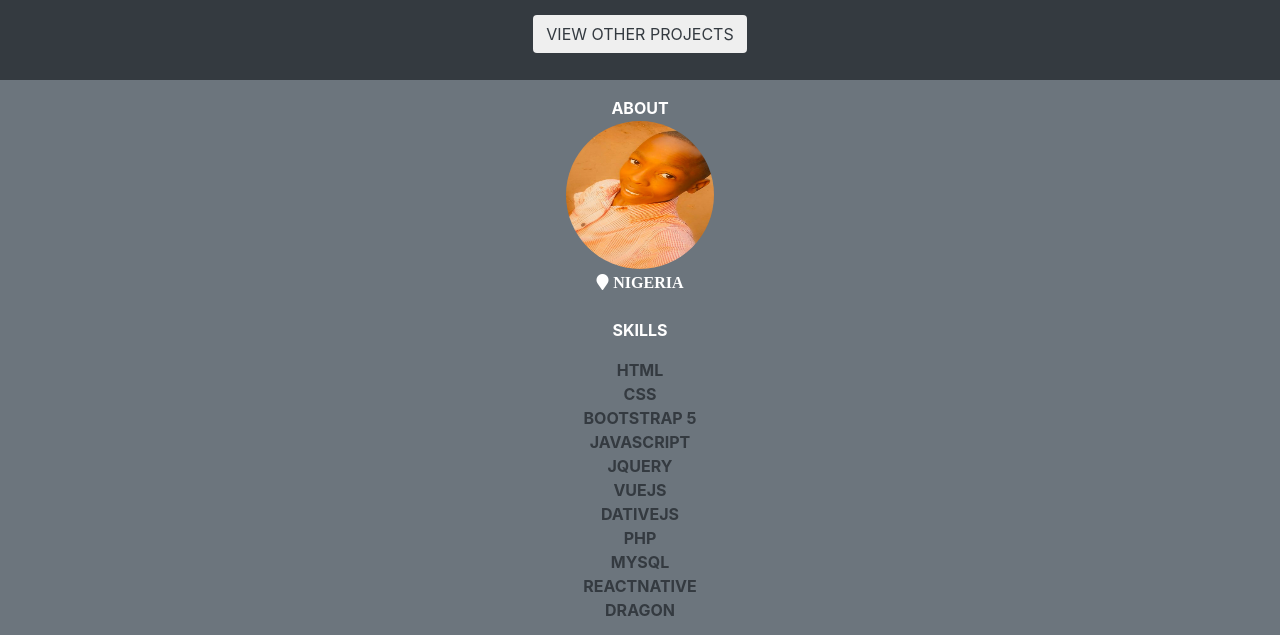
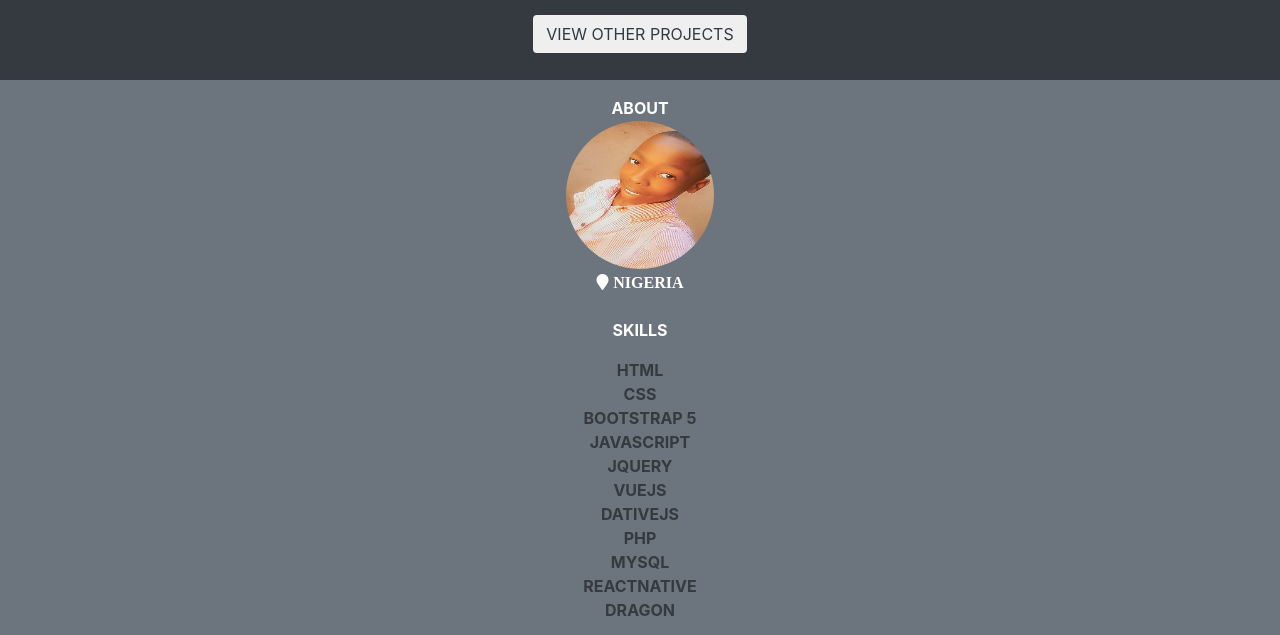
Before and after one commit to iamGodskid/uzodimmajosephifeanyi, a plain HTML site: page index.html in a window 1280 px wide. Shown: the part 854-1489 px from the top of the page. Drawn offline with nearby package versions, Linux system fonts and the light colour scheme.

Commit message:
Update index.html

```diff
--- a/index.html
+++ b/index.html
@@ -84,7 +84,7 @@
   <strong style="text-align:left">ABOUT</strong>
   <br/>
 
-  <img id="my" src="joseph.jpg"/>
+  <img id="my" src="codeguide.jpg"/>
 <br/>
 <i class="fas fa-map-marker">&ThickSpace;NIGERIA</i>
   <br/>
```
